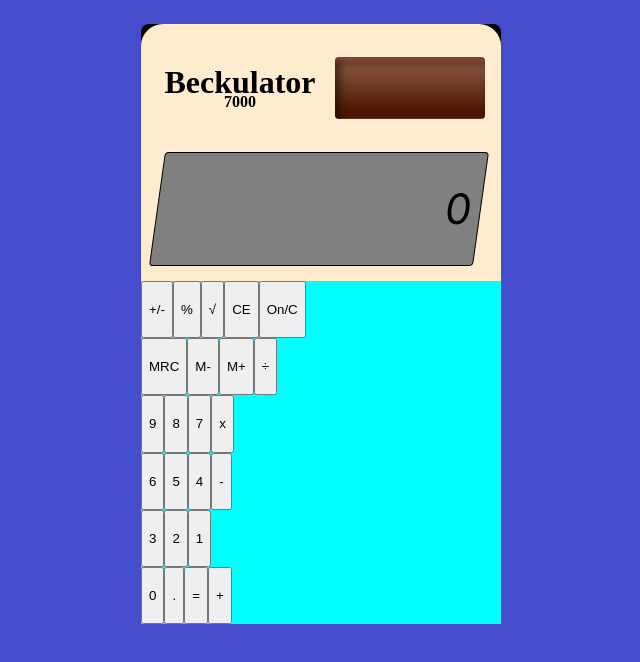
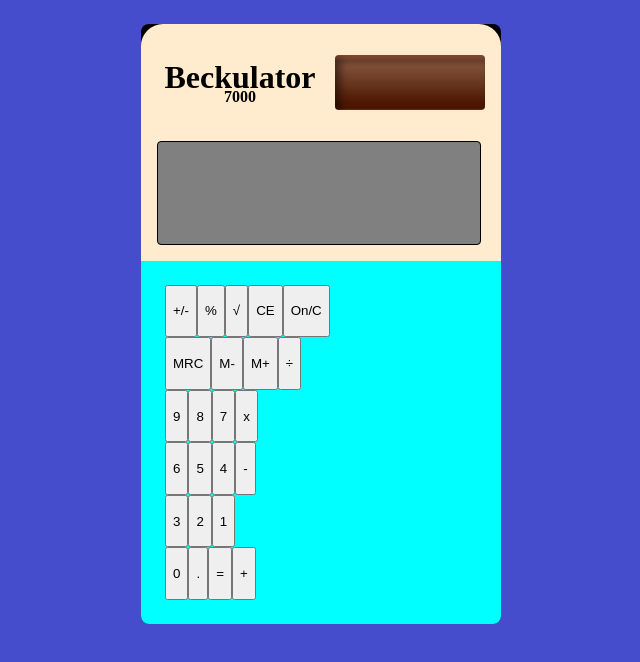
Before and after one commit to Breck37/breckulator, a React (Create React App) app: page / in a window 1280 px wide. Shown: the top 662 px of the page, without its empty margins (319-959 px from the left). Built offline with nearby package versions, Linux system fonts and the light colour scheme.

Commit message:
fix: added values on buttons

```diff
--- a/src/components/Calculators/BasicCalculator.tsx
+++ b/src/components/Calculators/BasicCalculator.tsx
@@ -3,6 +3,10 @@ import '../../styles/calculator.scss';
 
 interface BasicOperatorFunctions {
  [key: string]: (a: number, b: number, cFn: any) => void;
+}
+
+interface BasicCalcFunctions {
+    [key: string]: (args?: any) => void;
 }
 
 const basicOperatorFunctions: BasicOperatorFunctions = {
@@ -17,6 +21,11 @@ const BasicCalculator = () => {
     const [currentValue, setCurrentValue] = useState<string>('')
     const [operations, setOperations] = useState<string[]>([]);
     const [total, setTotal] = useState<string | number | any>(0);
+    const [isPowerOn, setIsPowerOn] = useState<boolean>(false);
+
+    const basicFunctions: BasicCalcFunctions = {
+        power: () => isPowerOn ? setTotal(0): setIsPowerOn(true)
+    }
 
     const updateCurrentValue = (event: React.MouseEvent<HTMLButtonElement>) => {
         if(Boolean(basicOperatorFunctions[event.currentTarget.value])) {
@@ -37,6 +46,11 @@ const BasicCalculator = () => {
         }
     }
 
+    const setFunction = (selectedFunction: React.MouseEvent<HTMLButtonElement>) => {
+        console.log(basicFunctions[selectedFunction.currentTarget.value],selectedFunction.currentTarget.value )
+        return basicFunctions[selectedFunction.currentTarget.value]()
+    }
+
     const equate = () => {
         const newTotal = operations.reduce((a, c, i, arr) => {
             return a
@@ -55,7 +69,7 @@ const BasicCalculator = () => {
                     <div className="solar"></div>
                 </div>
             <div className="screen">
-                {currentValue ? currentValue : total}
+                {currentValue && isPowerOn ? currentValue : isPowerOn ? total : ''}
             </div>
             </div>
             <div className="basic-keys-container">
@@ -64,7 +78,7 @@ const BasicCalculator = () => {
                     <button onClick={updateCurrentValue} value="percent" className="operator-key divide">%</button>
                     <button onClick={updateCurrentValue} value="square" className="operator-key divide">√</button>
                     <button onClick={updateCurrentValue} value="clearEntry" className="basic-key equals">CE</button>
-                    <button onClick={updateCurrentValue} value="power" className="basic-key divide">On/C</button>
+                    <button onClick={setFunction} value="power" className="basic-key divide">On/C</button>
                 </div>
 
                 <div className="row">
@@ -82,16 +96,16 @@ const BasicCalculator = () => {
                 </div>
 
                 <div className="row">
-                    <button onClick={updateCurrentValue}   className="basic-key 6 ">6</button>
-                    <button onClick={updateCurrentValue}   className="basic-key 5">5</button>
-                    <button onClick={updateCurrentValue}   className="basic-key 4">4</button>
+                    <button onClick={updateCurrentValue} value={6}   className="basic-key 6 ">6</button>
+                    <button onClick={updateCurrentValue} value={5}  className="basic-key 5">5</button>
+                    <button onClick={updateCurrentValue} value={4} className="basic-key 4">4</button>
                     <button onClick={includeOperator} value="minus" className="operator-key minus"> - </button>
                 </div>
 
                 <div className="small row">
-                    <button onClick={updateCurrentValue}   className="basic-key three">3</button>
-                    <button onClick={updateCurrentValue}   className="basic-key two">2</button>
-                    <button onClick={updateCurrentValue}   className="basic-key one">1</button>
+                    <button onClick={updateCurrentValue} value={3}  className="basic-key three">3</button>
+                    <button onClick={updateCurrentValue} value={2}  className="basic-key two">2</button>
+                    <button onClick={updateCurrentValue} value={1}   className="basic-key one">1</button>
                 </div>
 
                 <div className="small row">
--- a/src/styles/calculator.scss
+++ b/src/styles/calculator.scss
@@ -85,12 +85,11 @@
   border-radius: 4px;
   background: gray;
   border: 1px solid $primary_black;
-  transform: skewX(-8deg);
   font-size: 42px;
   display: flex;
   justify-content: flex-end;
   align-items: center;
-  overflow-x: scroll;
+  overflow: hidden;
   white-space: nowrap;
   scroll-behavior: smooth;
 }
@@ -107,11 +106,16 @@
     flex-direction: column;
     flex: 1;
     width: 100%;
+    padding: 24px 0;
+    border-bottom-left-radius: 8px;
+    border-bottom-right-radius: 8px;
 }
 
 .row {
     display: flex;
     flex: 1;
+    height: 55px;
+    margin: 0 24px;
 }
 
 .basic-keys {
```
